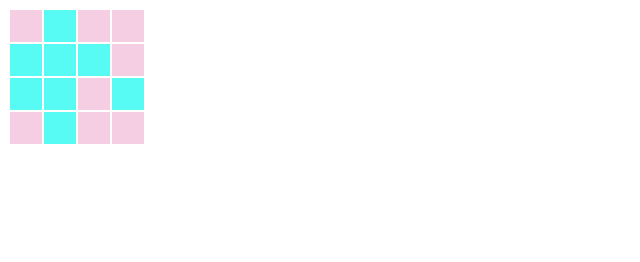
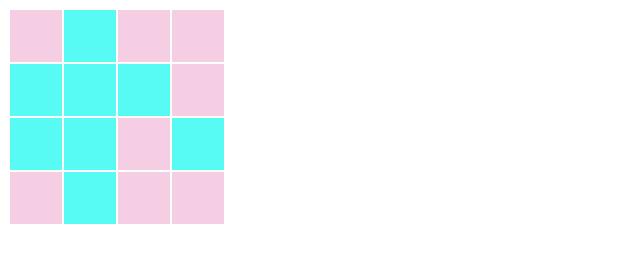
Before and after one commit to masim05/4x4quiz, a website: page app/index.html in a window 1280 px wide. Shown: the whole page, without its empty margins (0-640 px from the left). Drawn offline with nearby package versions, Linux system fonts and the light colour scheme.

Commit message:
Cleanup css.

```diff
--- a/app/css/main.css
+++ b/app/css/main.css
@@ -6,11 +6,12 @@
     background-color: #58FAF4;
 }
 
-.red {
-    background-color: red;
+.cell {
+    width: 50px;
+    height: 50px;
 }
 
-.cell {
-    width: 30px;
-    height: 30px;
+.center {
+    width: 50%;
+    margin: 0 auto;
 }
```
